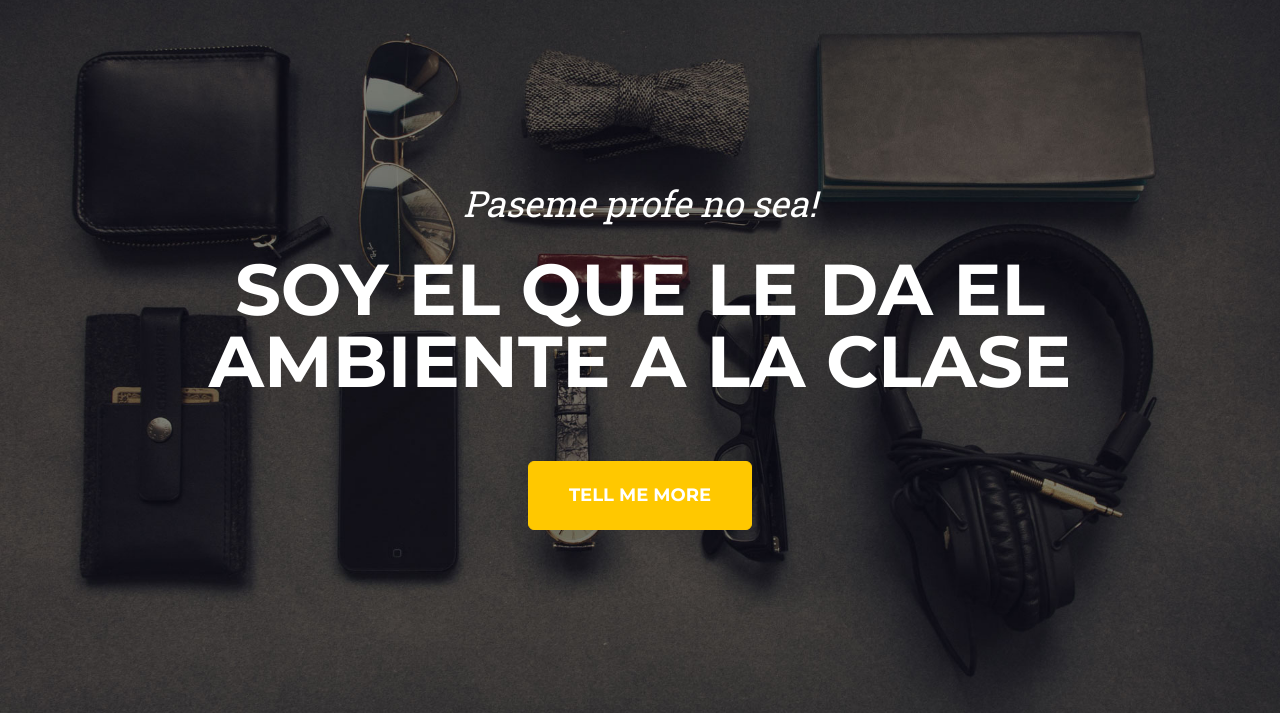
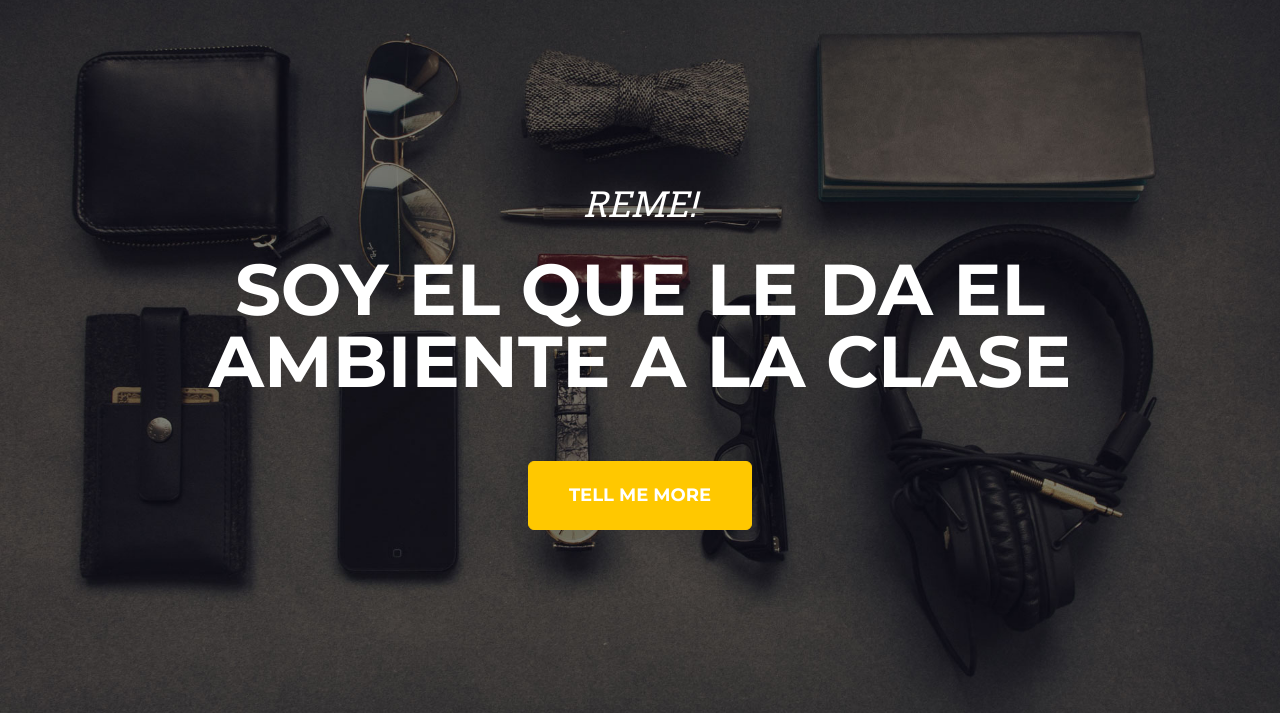
Before and after one commit to victius21/REME, a plain HTML site: page index.html in a window 1280 px wide. Shown: the part 87-800 px from the top of the page. Drawn offline with nearby package versions, Linux system fonts and the light colour scheme.

Commit message:
Update index.html

```diff
--- a/index.html
+++ b/index.html
@@ -39,7 +39,7 @@
         <!-- Masthead-->
         <header class="masthead">
             <div class="container">
-                <div class="masthead-subheading">Paseme profe no sea!</div>
+                <div class="masthead-subheading">REME!</div>
                 <div class="masthead-heading text-uppercase">soy el que le da el ambiente a la clase</div>
                 <a class="btn btn-primary btn-xl text-uppercase" href="#services">Tell Me More</a>
             </div>
```
